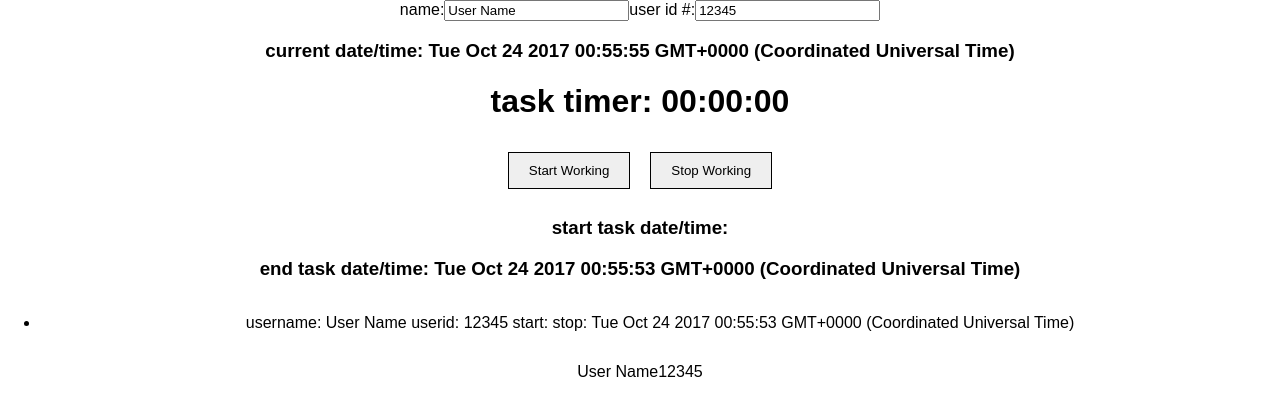
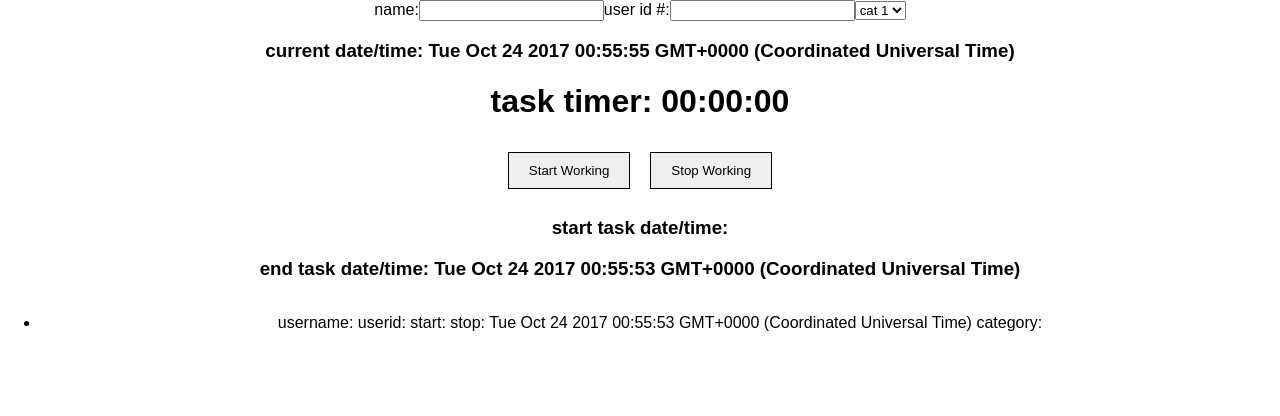
Before and after one commit to erlemulligan/activity-tracker, a React (Create React App) app: page / in a window 1280 px wide. Both pictures are taken after a click on the button "Stop Working". Shown: the top 416 px of the page. Built offline with nearby package versions, Linux system fonts and the light colour scheme.

Commit message:
task category state value and select dropdown

```diff
--- a/src/App.js
+++ b/src/App.js
@@ -6,7 +6,7 @@ class App extends Component {
   render() {
     return (
       <div className="App">
-        <TimerComponent breakReminderInSeconds={12} />
+        <TimerComponent breakReminderInSeconds={6000} />
       </div>
     );
   }
--- a/src/Components/TaskListItemComponent/index.js
+++ b/src/Components/TaskListItemComponent/index.js
@@ -3,7 +3,7 @@ import './TaskListItemComponent.css';
 
 const TaskListItemComponent = (props) => {
   return (
-    <li className="TaskListItemComponentContainer">username: {props.userName} userid: {props.userIdNumber} start: {props.startTime} stop: {props.stopTime}</li>
+    <li className="TaskListItemComponentContainer">username: {props.userName} userid: {props.userIdNumber} start: {props.startTime} stop: {props.stopTime} category: {props.taskCategory}</li>
   );
 }
 
--- a/src/Components/TimerComponent/index.js
+++ b/src/Components/TimerComponent/index.js
@@ -12,8 +12,9 @@ class TimerComponent extends Component {
       startDate: '',
       endDate: '',
       secondsElapsed: 0,
-      userName: 'User Name',
-      userIdNumber: '12345',
+      userName: '',
+      userIdNumber: '',
+      taskCategory: '',
       taskList: [],
     }
 
@@ -21,6 +22,7 @@ class TimerComponent extends Component {
     this.handleStop = this.handleStop.bind(this)
     this.handleUserNameChange = this.handleUserNameChange.bind(this)
     this.handleUserIdNumberChange = this.handleUserIdNumberChange.bind(this)
+    this.handleTaskCategoryChange = this.handleTaskCategoryChange.bind(this)
     this.getSeconds = this.getSeconds.bind(this)
     this.getMinutes = this.getMinutes.bind(this)
     this.getHours = this.getHours.bind(this)
@@ -50,6 +52,12 @@ class TimerComponent extends Component {
     })
   }
 
+  handleTaskCategoryChange(event) {
+    this.setState({
+      taskCategory: event.target.value
+    })
+  }
+
   handleStart() {
     this.setState({
       startDate: new Date(),
@@ -73,7 +81,7 @@ class TimerComponent extends Component {
     const stopEndDate = new Date()
     let tempTaskArray = this.state.taskList
 
-    tempTaskArray.push({start: this.state.startDate.toString(), stop: stopEndDate.toString(), userName: this.state.userName, userIdNumber: this.state.userIdNumber})
+    tempTaskArray.push({start: this.state.startDate.toString(), stop: stopEndDate.toString(), userName: this.state.userName, userIdNumber: this.state.userIdNumber, taskCategory: this.state.taskCategory})
 
     this.setState({
       secondsElapsed: 0,
@@ -101,7 +109,7 @@ class TimerComponent extends Component {
     const taskListArray = this.state.taskList
 
     const taskListDisplay = taskListArray.map((task) => {
-      return <TaskListItemComponent key={task.start} startTime={task.start} stopTime={task.stop} userName={task.userName} userIdNumber={task.userIdNumber} />
+      return <TaskListItemComponent key={task.start} startTime={task.start} stopTime={task.stop} userName={task.userName} userIdNumber={task.userIdNumber} taskCategory={task.taskCategory}/>
     })
 
     return (<ul>{taskListDisplay}</ul>)
@@ -115,6 +123,10 @@ class TimerComponent extends Component {
           <input type="text" value={this.state.userName} onChange={this.handleUserNameChange}/>
           <label>user id #:</label>
           <input type="text" value={this.state.userIdNumber} onChange={this.handleUserIdNumberChange}/>
+          <select onChange={this.handleTaskCategoryChange}>
+            <option value="cat 1">cat 1</option>
+            <option value="cat 2">cat 2</option>
+          </select>
         </form>
         <h3>{`current date/time: ${this.state.currentDate}`}</h3>
         <h1>{`task timer: ${this.getHours()}:${this.getMinutes()}:${this.getSeconds()}`}</h1>
@@ -125,6 +137,7 @@ class TimerComponent extends Component {
         {this.displayTaskList()}
         {this.state.userName}
         {this.state.userIdNumber}
+        {this.state.taskCategory}
       </div>
     );
   }
```
